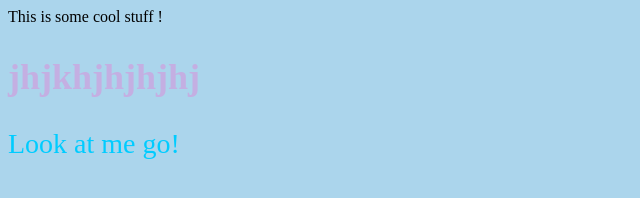
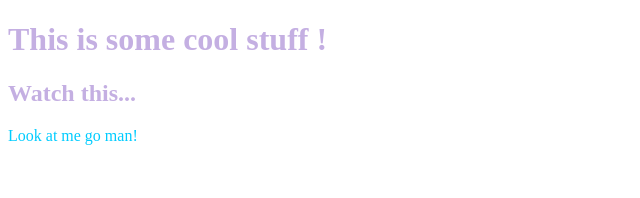
Before and after one commit to leotheobald/gruntserver, a website: page public/index.html in a window 1280 px wide. Shown: the whole page, without its empty margins (0-640 px from the left). Drawn offline with nearby package versions, Linux system fonts and the light colour scheme; files that its build step writes are made by us from their sources.

Commit message:
updated html less js plus changed files crlf to lf

```diff
--- a/public/index.html
+++ b/public/index.html
@@ -9,8 +9,8 @@
   <script src="dist/js/app.min.js"></script>
 </head>
 <body ng-app="gruntApp" ng-controller="mainController">
-  This is some cool stuff !
-<h2>jhjkhjhjhjhj</h2>
+  <h1>This is some cool stuff !</h1>
+  <h2>{{ heading }}</h2>
   <p>{{ message }}</p>
 
 </body>
--- a/public/src/css/style.less
+++ b/public/src/css/style.less
@@ -3,9 +3,13 @@
 @secondary: #Abd5ec;
 @tertiary: #c4afe2;
 
-body { background:@secondary; }
-p {color: @primaryColor;font-size: 28px;}
+body {
+ font-size: 100%;
+}
+h1 {
+  color: @tertiary;
+}
+p {color: @primaryColor;}
 h2 {
   color: @tertiary;
-  font-size: 36px;
 }
--- a/public/src/js/controllers/MainCtrl.js
+++ b/public/src/js/controllers/MainCtrl.js
@@ -3,6 +3,7 @@ angular.module('MainCtrl', [])
 
 .controller('mainController', ['$scope', function($scope) {
 
-    $scope.message = 'Look at me go!';
+  $scope.heading = 'Watch this...';
+  $scope.message = 'Look at me go man!';
 
 }]);
```
Also changed, not shown: Gruntfile.js (+7 -0 lines), README.md, public/dist/css/style.css, public/dist/css/style.min.css, public/dist/js/app.min.js.
